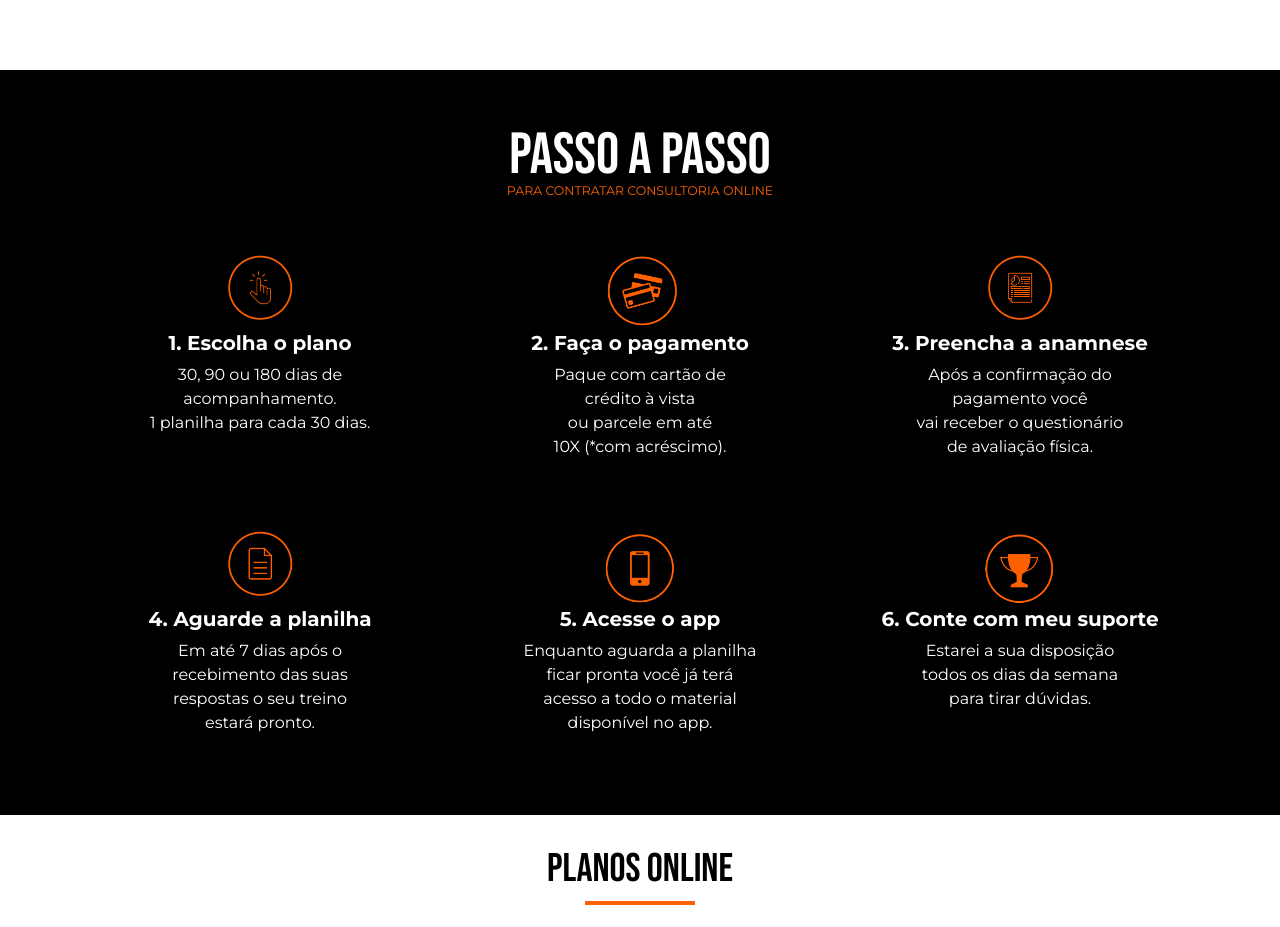
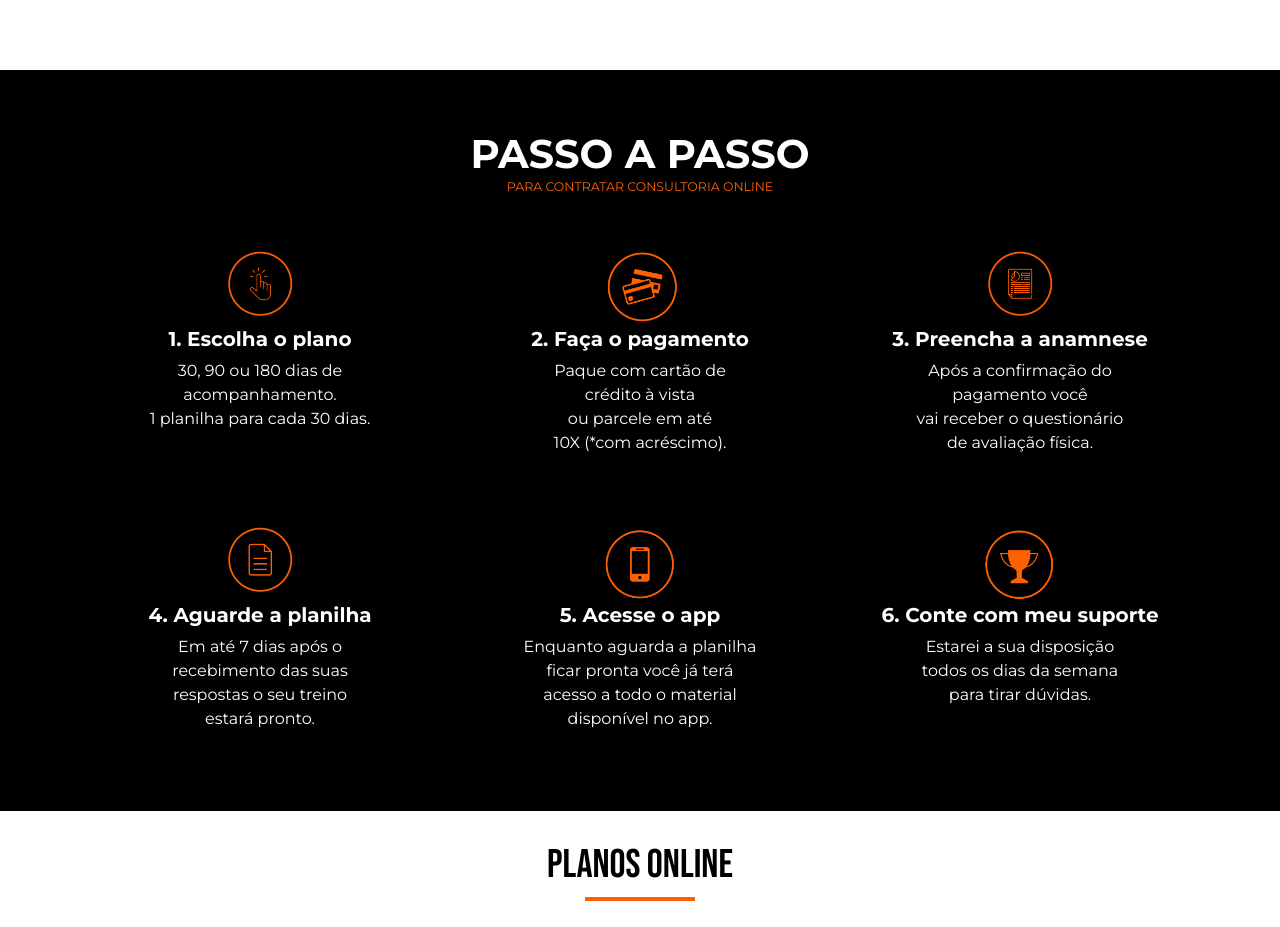
Before and after one commit to Alysson-Miguel/SitePersonal, a React (Create React App) app: page / in a window 1280 px wide. Shown: the part 2600-3527 px from the top of the page. Built offline with nearby package versions, Linux system fonts and the light colour scheme.

Commit message:
Ajuste na quinta seção

```diff
--- a/src/Seções/Quinta/Quinta.jsx
+++ b/src/Seções/Quinta/Quinta.jsx
@@ -14,7 +14,7 @@ const Quinta = () => {
         <>
             <div className="BackPasso">
                 <Container className="TituloPasso">
-                    <p class='h1 bebas' style={{fontSize:'58px', marginBottom:'0px', lineHeight:'0.9'}}>PASSO A PASSO</p>
+                    <p class='h1'>PASSO A PASSO</p>
                     <span style={{ color: '#fc6004', fontSize: '12.5px', marginTop:'0px', paddingTop:'0px'}}>PARA CONTRATAR CONSULTORIA ONLINE</span>
                 </Container>
                 <Container>
--- a/src/Seções/Quinta/QuintaT.css
+++ b/src/Seções/Quinta/QuintaT.css
@@ -26,3 +26,9 @@
     color: white;
     margin-bottom: 20px;
 }
+
+.TituloPasso p  {
+    font-weight: 700;
+    margin-bottom: 0px;
+
+}
```
